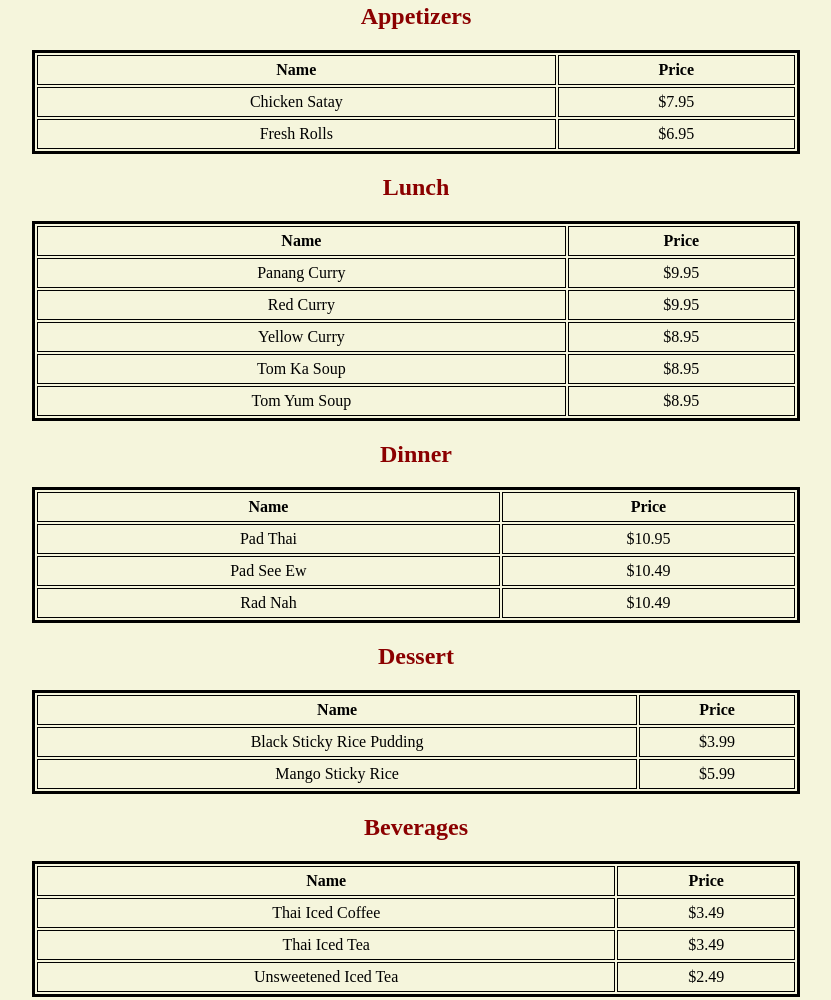
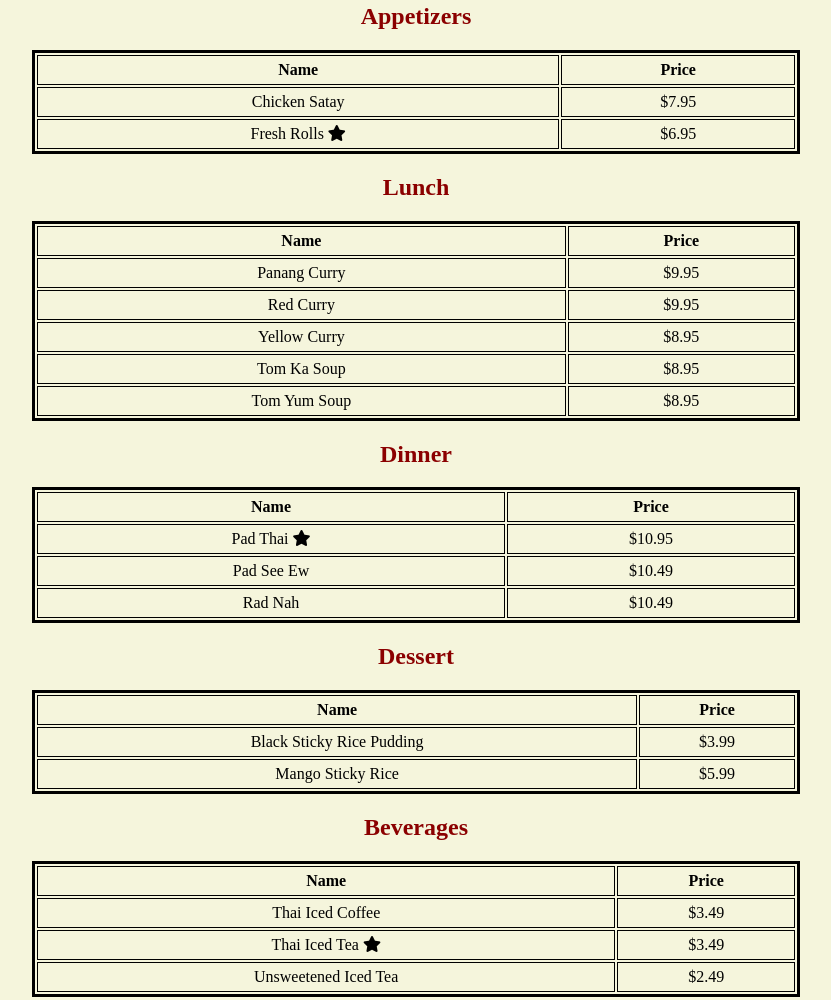
Before and after one commit to edwardgreenwood38/HTML-Restaurant-Menu, a plain HTML site: page menu.html in a window 1280 px wide. Shown: the part 159-1159 px from the top of the page, without its empty margins (224-1055 px from the left). Drawn offline with Linux system fonts and the light colour scheme.

Commit message:
menu star added

```diff
--- a/menu.html
+++ b/menu.html
@@ -7,6 +7,7 @@
     <title>Document</title>
     <!-- Remember to link to your CSS file! -->
     <link rel="stylesheet" href="assets/css/style.css" type="text/css">
+    <link rel="stylesheet" href="https://pro.fontawesome.com/releases/v5.10.0/css/all.css"    integrity="sha384-AYmEC3Yw5cVb3ZcuHtOA93w35dYTsvhLPVnYs9eStHfGJvOvKxVfELGroGkvsg+p" crossorigin="anonymous"/>
 </head>
 
 <body>
@@ -39,7 +40,7 @@
                     <td>$7.95</td>
                 </tr>
                 <tr>
-                    <td>Fresh Rolls</td>
+                    <td>Fresh Rolls <i class="fa fa-star" aria-hidden="true"></i></td>
                     <td>$6.95</td>
                 </tr>
             </table>
@@ -88,7 +89,7 @@
                     <th>Price</th>
                 </tr>
                 <tr>
-                    <td>Pad Thai</td>
+                    <td>Pad Thai <i class="fa fa-star" aria-hidden="true"></i></td>
                     <td>$10.95</td>
                 </tr>
                 <tr>
@@ -136,7 +137,7 @@
                     <td>$3.49</td>
                 </tr>
                 <tr>
-                    <td>Thai Iced Tea</td>
+                    <td>Thai Iced Tea <i class="fa fa-star" aria-hidden="true"></i></td>
                     <td>$3.49</td>
                 </tr>
                 <tr>
```
